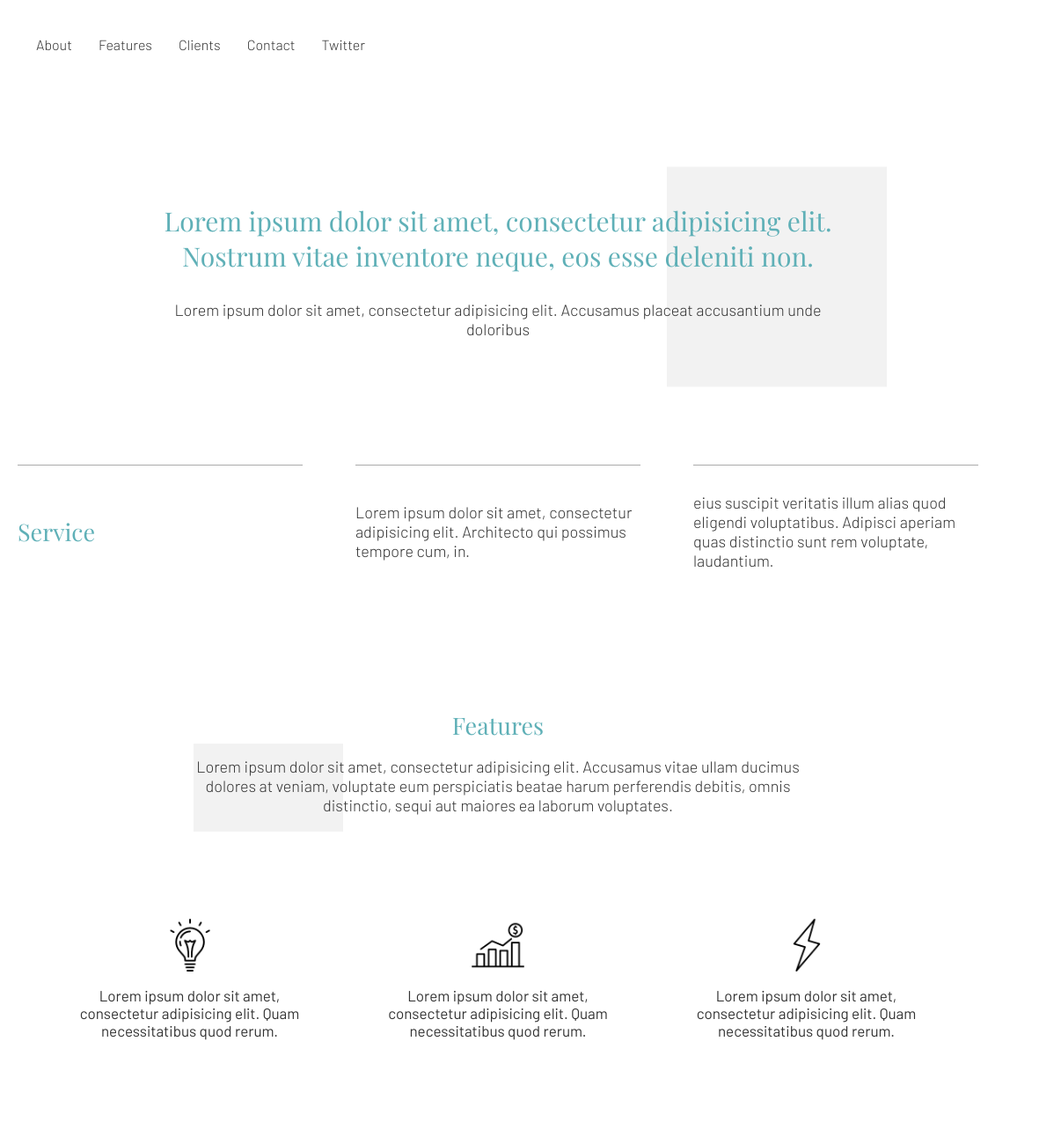
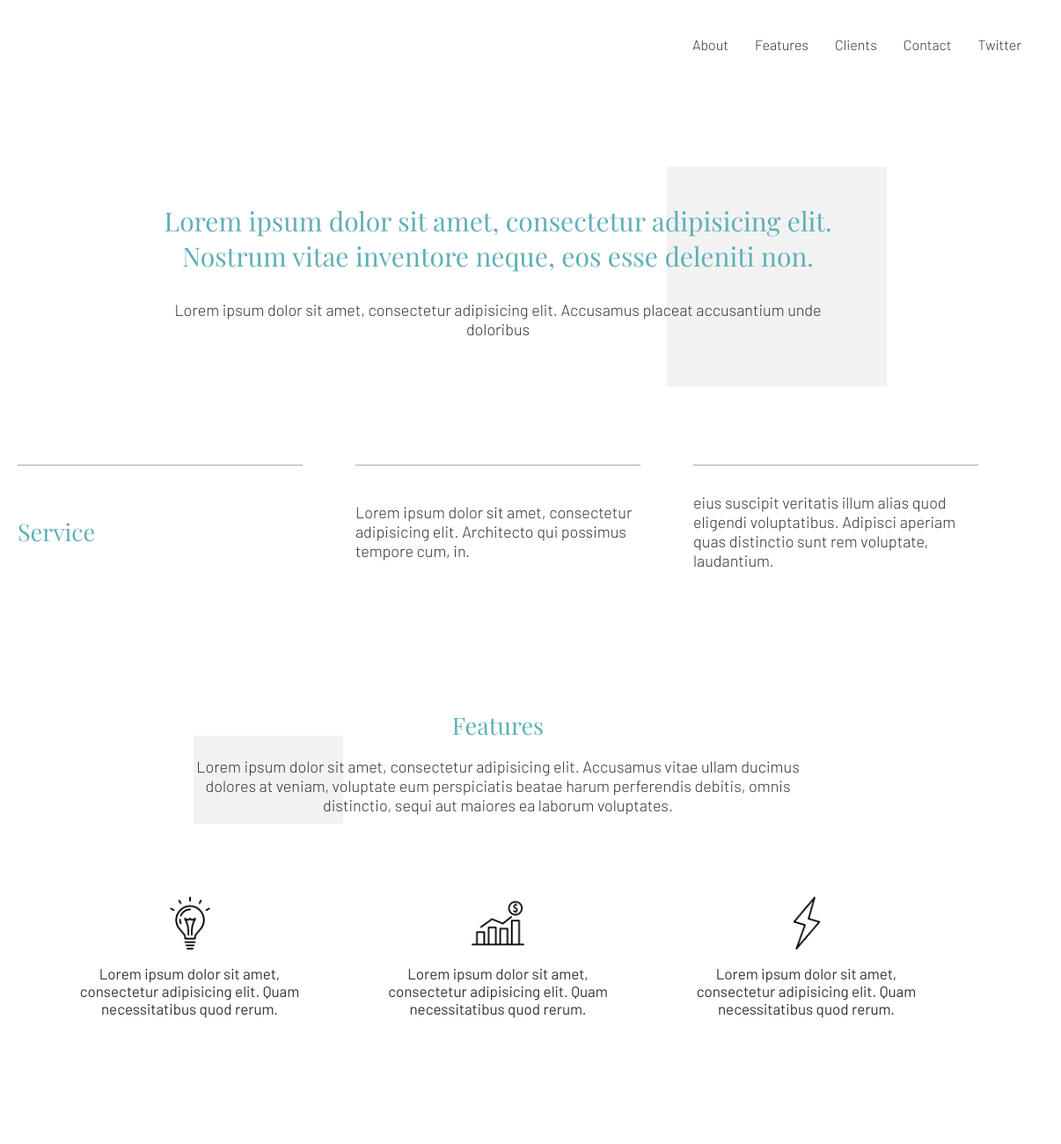
Before and after one commit to jarl-alejandro/landing-page-template-2, a website: page dist/index.html in a window 1280 px wide. Shown: the top 1300 px of the page at 88% size, 74-1280 px from the left. Drawn offline with nearby package versions, Linux system fonts and the light colour scheme; files that its build step writes are made by us from their sources.

Commit message:
update css, js

```diff
--- a/scss/index.scss
+++ b/scss/index.scss
@@ -19,22 +19,10 @@ body {
 	overflow-x: hidden;
 }
 
-.deco-1 {
-	position: absolute;
-	left: 65%;
-	top: -24%;
-	z-index: -1;
 
-	svg {
-		opacity: 0.4;
-		width: 450px;
-		fill: var(--main);
-	}
-}
 
 .deco {
 	position: absolute;
-
 
 	img {
 		box-shadow: 3px 3px 20px 0 rgba(#333, 0.2);
@@ -44,9 +32,11 @@ body {
 
 nav {
 	display: flex;
-	// justify-content: space-between;
+	justify-content: space-between;
 	align-items: center;
 	padding: 15px;
+	position: relative;
+	z-index: 999;
 
 
 	.logo {
@@ -196,6 +186,18 @@ section {
 	p {
 		text-align: center;
 	}
+
+	.deco {
+	left: 65%;
+	top: -24%;
+	z-index: -1;
+
+	svg {
+		opacity: 0.4;
+		width: 450px;
+		fill: var(--main);
+	}
+}
 }
 
 
@@ -301,10 +303,7 @@ section {
 		flex-direction: column;
 		align-items: center;
 		width: 250px;
-		margin: 50px 0;
-		opacity: 0;
-		transition: 0.5s all ease;
-		transform: translateY(50px);
+		margin: 25px 0;
 
 		img {
 			width: 60px;
@@ -316,12 +315,6 @@ section {
 			color: var(--text);
 		}
 
-	}
-
-	.card.is-showing {
-		opacity: 1;
-		transition: 0.5s all ease;
-		transform: translateY(0);
 	}
 }
 
@@ -436,6 +429,10 @@ footer {
 		padding: 0;
 	}
 
+	.deco {
+		display: none;
+	}
+
 	nav {
 		.logo {
 			margin: 0;
```
Also changed, not shown: dist/index.css, dist/index.html, dist/index.js, scss/index.css, 1 other file.
